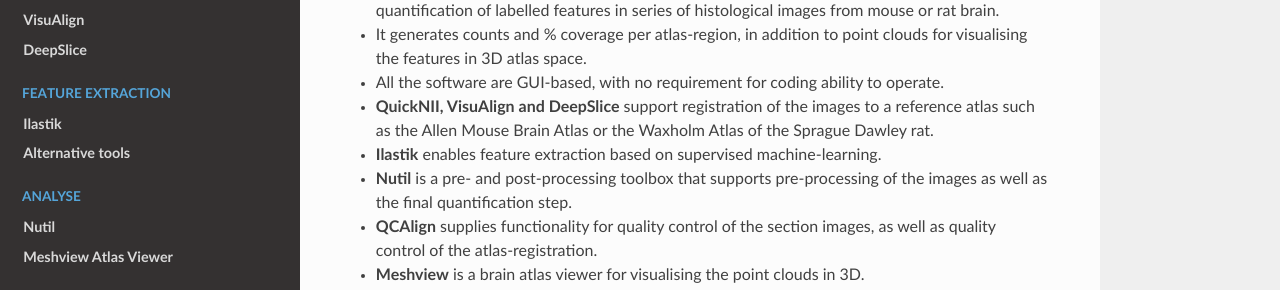
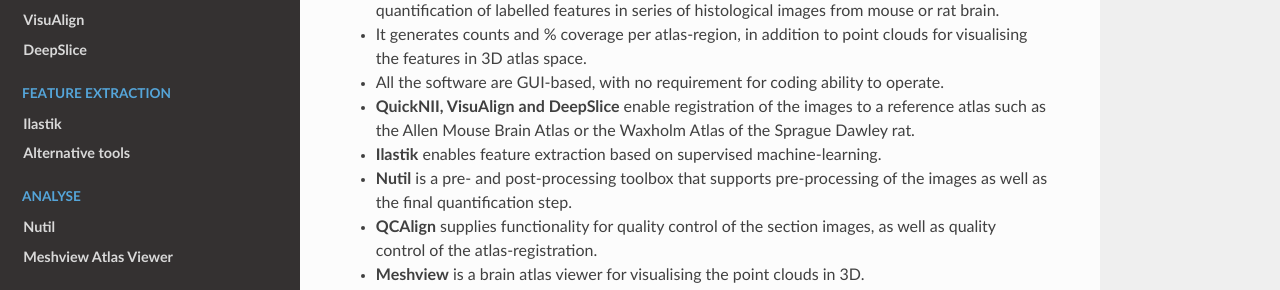
Before and after one commit to Neural-Systems-at-UIO/QUINT_workflow, a Sphinx documentation site: the page built from docs/QUINTintro.rst, in a window 1280 px wide and 1394 px high. Shown: the part 310-600 px from the top of the window. Built offline with Sphinx 7.4.7 and the Read the Docs theme 2.0.0, drawn with Linux system fonts in a browser that asks for light colours; pages that are not in the unit, such as notebooks, are missing from menus.

Commit message:
Update QUINTintro.rst

```diff
--- a/docs/QUINTintro.rst
+++ b/docs/QUINTintro.rst
@@ -7,7 +7,7 @@
 - The QUINT workflow comprises a flexible suite of software designed to support atlas-based quantification of labelled features in series of histological images from mouse or rat brain.
 - It generates counts and % coverage per atlas-region, in addition to point clouds for visualising the features in 3D atlas space.
 - All the software are GUI-based, with no requirement for coding ability to operate.
-- **QuickNII, VisuAlign and DeepSlice** support registration of the images to a reference atlas such as the Allen Mouse Brain Atlas or the Waxholm Atlas of the Sprague Dawley rat.
+- **QuickNII, VisuAlign and DeepSlice** enable registration of the images to a reference atlas such as the Allen Mouse Brain Atlas or the Waxholm Atlas of the Sprague Dawley rat.
 - **Ilastik** enables feature extraction based on supervised machine-learning.
 - **Nutil** is a pre- and post-processing toolbox that supports pre-processing of the images as well as the final quantification step.
 - **QCAlign** supplies functionality for quality control of the section images, as well as quality control of the atlas-registration.
```
